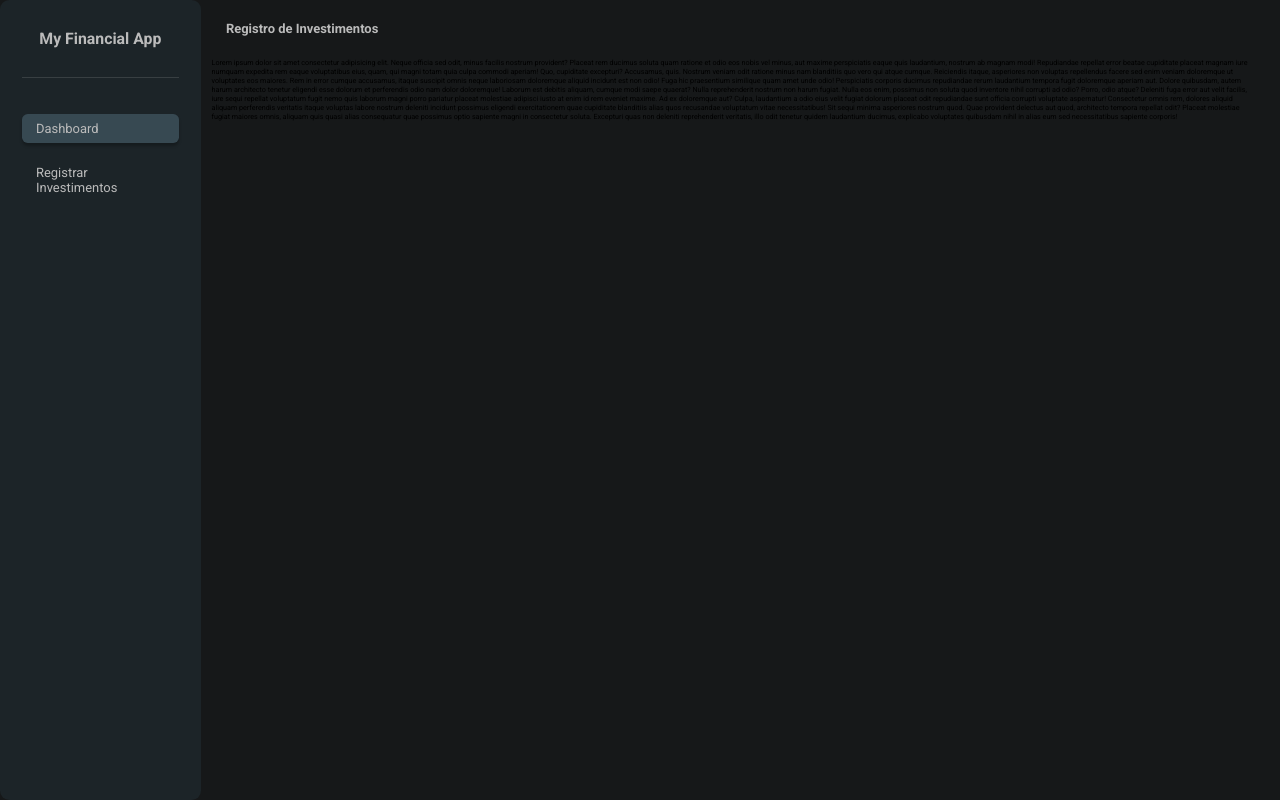
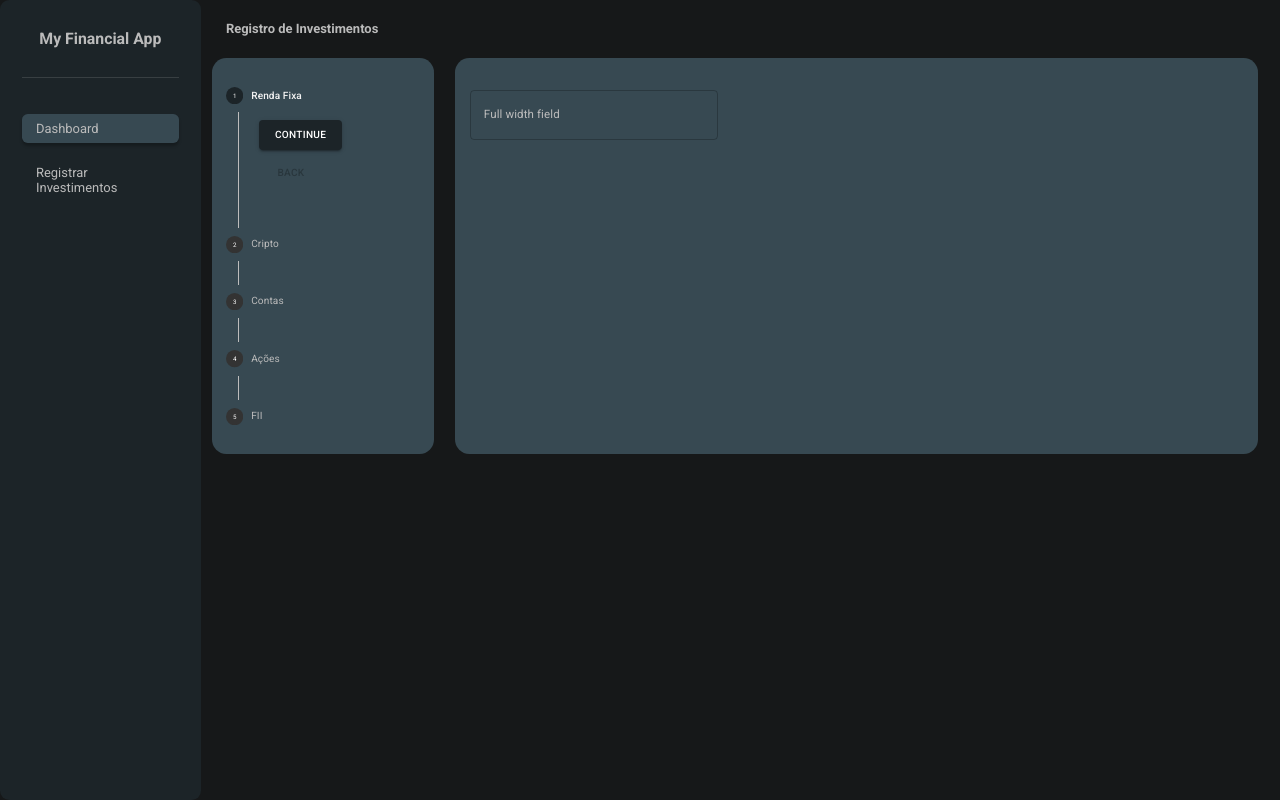
Before and after one commit to rafaelxim/fin-app-client, a React (Create React App) app: page /registro-de-investimentos in a window 1280 px wide. Built offline with nearby package versions, Linux system fonts and the light colour scheme.

Commit message:
layout stepper

```diff
--- /dev/null
+++ b/src/components/CustomStepper/index.tsx
@@ -0,0 +1,83 @@
+import React, { useState } from 'react';
+import * as S from './styles';
+import Stepper from '@mui/material/Stepper';
+import Step from '@mui/material/Step';
+import StepLabel, { StepLabelProps } from '@mui/material/StepLabel';
+import Box from '@mui/material/Box';
+import StepContent from '@mui/material/StepContent';
+import Button from '@mui/material/Button';
+import styled from 'styled-components';
+
+const CustomStepLabel = styled(StepLabel)<StepLabelProps>(({ theme }) => ({
+  '.MuiStepIcon-root.Mui-completed': {
+    color: theme.colors.green100,
+  },
+}));
+
+const CustomStepper = () => {
+  const [activeStep, setActiveStep] = useState(0);
+
+  const handleNext = () => {
+    setActiveStep((prevActiveStep) => prevActiveStep + 1);
+  };
+
+  const handleBack = () => {
+    setActiveStep((prevActiveStep) => prevActiveStep - 1);
+  };
+
+  // const handleReset = () => {
+  //   setActiveStep(0);
+  // };
+
+  const steps = [
+    {
+      label: 'Renda Fixa',
+    },
+    {
+      label: 'Cripto',
+    },
+    {
+      label: 'Contas',
+    },
+    {
+      label: 'Ações',
+    },
+    {
+      label: 'FII',
+    },
+  ];
+
+  return (
+    <S.StepperCard>
+      <Stepper activeStep={activeStep} orientation="vertical">
+        {steps.map((step, index) => (
+          <Step key={step.label}>
+            <CustomStepLabel>{step.label}</CustomStepLabel>
+            <StepContent>
+              <Box sx={{ mb: 2 }}>
+                <div>
+                  <Button
+                    variant="contained"
+                    onClick={handleNext}
+                    sx={{ mt: 1, mr: 1 }}
+                  >
+                    {index === steps.length - 1 ? 'Finish' : 'Continue'}
+                  </Button>
+                  <Button
+                    disabled={index === 0}
+                    onClick={handleBack}
+                    sx={{ mt: 1, mr: 1 }}
+                  >
+                    Back
+                  </Button>
+                </div>
+              </Box>
+            </StepContent>
+          </Step>
+        ))}
+      </Stepper>
+    </S.StepperCard>
+  );
+};
+
+export default CustomStepper;
--- /dev/null
+++ b/src/components/CustomStepper/styles.ts
@@ -0,0 +1,11 @@
+import styled, { css } from 'styled-components';
+
+export const StepperCard = styled.div`
+  ${({ theme }) => css`
+    color: ${theme.colors.grey100};
+    flex: 1;
+    padding: 3rem 2rem;
+    background-color: ${theme.colors.primary200};
+    border-radius: 2rem;
+  `}
+`;
--- a/src/index.tsx
+++ b/src/index.tsx
@@ -38,6 +38,23 @@ const client = new ApolloClient({
 });
 
 const MUItheme = createTheme({
+  palette: {
+    primary: {
+      main: theme.colors.primary600,
+    },
+    secondary: {
+      main: theme.colors.secondary,
+    },
+    text: {
+      primary: theme.colors.grey100,
+      secondary: theme.colors.grey400,
+      disabled: theme.colors.grey800,
+    },
+    background: {
+      default: theme.colors.primary800,
+      paper: theme.colors.primary200,
+    },
+  },
   typography: {
     // Tell MUI what's the font-size on the html element is.
     htmlFontSize: 10,
--- a/src/pages/InvestmentRegistration/index.tsx
+++ b/src/pages/InvestmentRegistration/index.tsx
@@ -1,8 +1,11 @@
 import React from 'react';
+import CustomStepper from '../../components/CustomStepper';
+import TextField from '@mui/material/TextField';
 import Menu from '../../components/Menu';
 import * as S from './styles';
 
-const InvestmentRegistration = () => (
+const InvestmentRegistration = () => {
+  return (
     <S.Wrapper>
       <S.Grid>
         <S.HeaderContainer>
@@ -12,41 +15,20 @@ const InvestmentRegistration = () => (
           <Menu />
         </S.MenuContainer>
         <S.PageContent>
-        Lorem ipsum dolor sit amet consectetur adipisicing elit. Neque officia
-        sed odit, minus facilis nostrum provident? Placeat rem ducimus soluta
-        quam ratione et odio eos nobis vel minus, aut maxime perspiciatis eaque
-        quis laudantium, nostrum ab magnam modi! Repudiandae repellat error
-        beatae cupiditate placeat magnam iure numquam expedita rem eaque
-        voluptatibus eius, quam, qui magni totam quia culpa commodi aperiam!
-        Quo, cupiditate excepturi? Accusamus, quis. Nostrum veniam odit ratione
-        minus nam blanditiis quo vero qui atque cumque. Reiciendis itaque,
-        asperiores non voluptas repellendus facere sed enim veniam doloremque ut
-        voluptates eos maiores. Rem in error cumque accusamus, itaque suscipit
-        omnis neque laboriosam doloremque aliquid incidunt est non odio! Fuga
-        hic praesentium similique quam amet unde odio! Perspiciatis corporis
-        ducimus repudiandae rerum laudantium tempora fugit doloremque aperiam
-        aut. Dolore quibusdam, autem harum architecto tenetur eligendi esse
-        dolorum et perferendis odio nam dolor doloremque! Laborum est debitis
-        aliquam, cumque modi saepe quaerat? Nulla reprehenderit nostrum non
-        harum fugiat. Nulla eos enim, possimus non soluta quod inventore nihil
-        corrupti ad odio? Porro, odio atque? Deleniti fuga error aut velit
-        facilis, iure sequi repellat voluptatum fugit nemo quis laborum magni
-        porro pariatur placeat molestiae adipisci iusto at enim id rem eveniet
-        maxime. Ad ex doloremque aut? Culpa, laudantium a odio eius velit fugiat
-        dolorum placeat odit repudiandae sunt officia corrupti voluptate
-        aspernatur! Consectetur omnis rem, dolores aliquid aliquam perferendis
-        veritatis itaque voluptas labore nostrum deleniti incidunt possimus
-        eligendi exercitationem quae cupiditate blanditiis alias quos recusandae
-        voluptatum vitae necessitatibus! Sit sequi minima asperiores nostrum
-        quod. Quae provident delectus aut quod, architecto tempora repellat
-        odit? Placeat molestiae fugiat maiores omnis, aliquam quis quasi alias
-        consequatur quae possimus optio sapiente magni in consectetur soluta.
-        Excepturi quas non deleniti reprehenderit veritatis, illo odit tenetur
-        quidem laudantium ducimus, explicabo voluptates quibusdam nihil in alias
-        eum sed necessitatibus sapiente corporis!
+          <CustomStepper />
+          <S.FormContainer>
+            <S.FormItem>
+              <TextField
+                label="Full width field"
+                variant="outlined"
+                fullWidth
+              />
+            </S.FormItem>
+          </S.FormContainer>
         </S.PageContent>
       </S.Grid>
     </S.Wrapper>
   );
+};
 
 export default InvestmentRegistration;
--- a/src/pages/InvestmentRegistration/styles.ts
+++ b/src/pages/InvestmentRegistration/styles.ts
@@ -37,4 +37,28 @@ export const PageTitle = styled.div`
 
 export const PageContent = styled.div`
   grid-column: 3 / -1;
+  display: flex;
+  grid-gap: 3rem;
 `;
+
+export const FormContainer = styled.div`
+  ${({ theme }) => css`
+    flex: 4;
+    color: ${theme.colors.grey100};
+    padding: 3rem 2rem;
+    background-color: ${theme.colors.primary200};
+    border-radius: 2rem;
+    display: grid;
+    grid-gap: 2rem;
+    grid-template-columns: repeat(3, 1fr);
+    grid-auto-rows: 10rem;
+  `}
+`;
+
+export const FormItem = styled.div`
+  /* background-color: aquamarine; */
+  min-height: 2rem;
+  width: 100%;
+  display: flex;
+  align-items: center;
+`;
--- a/src/styles/theme.ts
+++ b/src/styles/theme.ts
@@ -5,6 +5,7 @@ export default {
     primary500: '#1B2E37',
     primary600: '#1C2428',
     primary800: '#161819',
+    secondary: '#f50057',
     green100: '#5BED17',
     green300: '#398714',
     red100: '#DD3E3E',
```
Also changed, not shown: src/components/CustomStepper/stories.tsx (added, +10 -0 lines), .eslintrc.js. Lines whose indentation alone changed are shown as unchanged.
